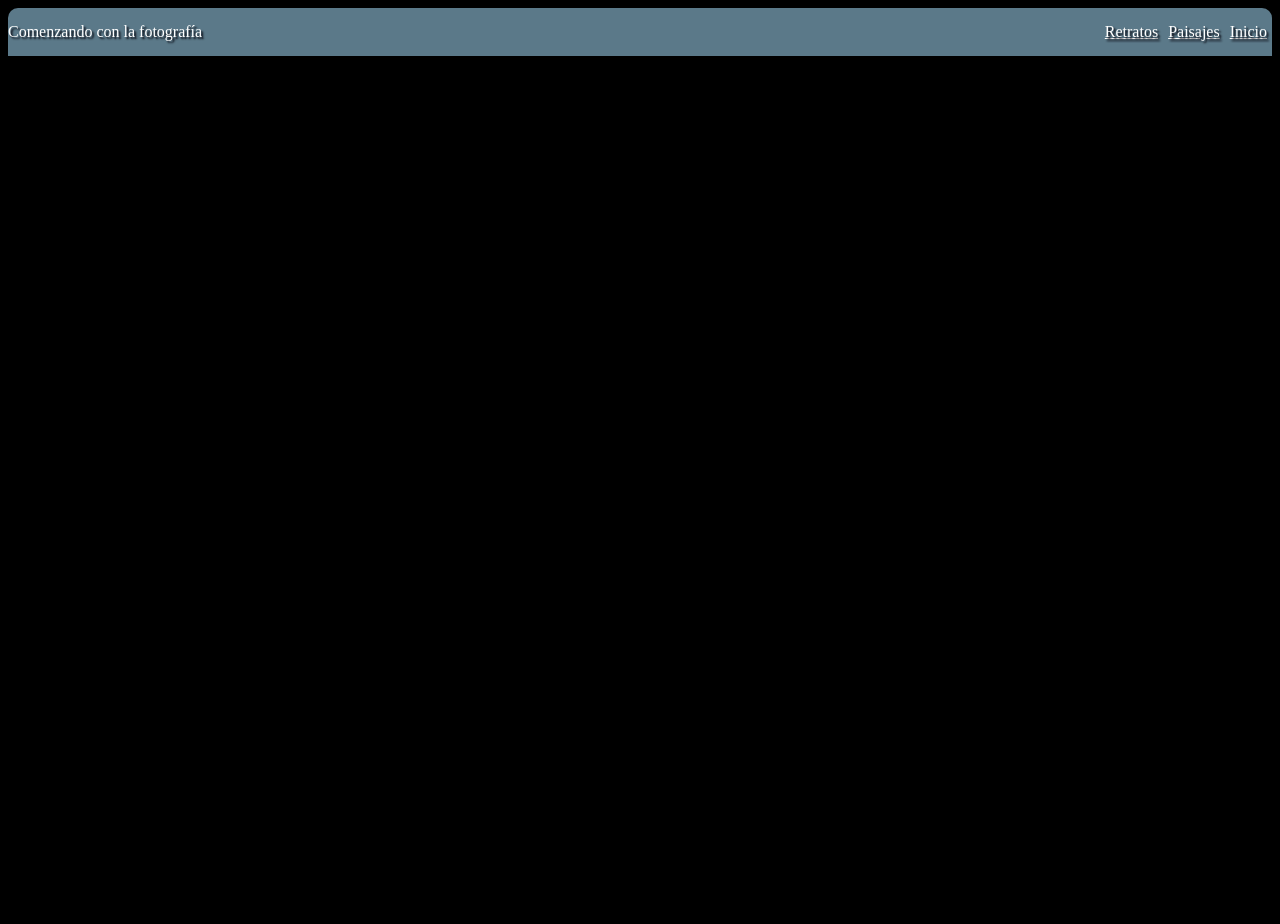
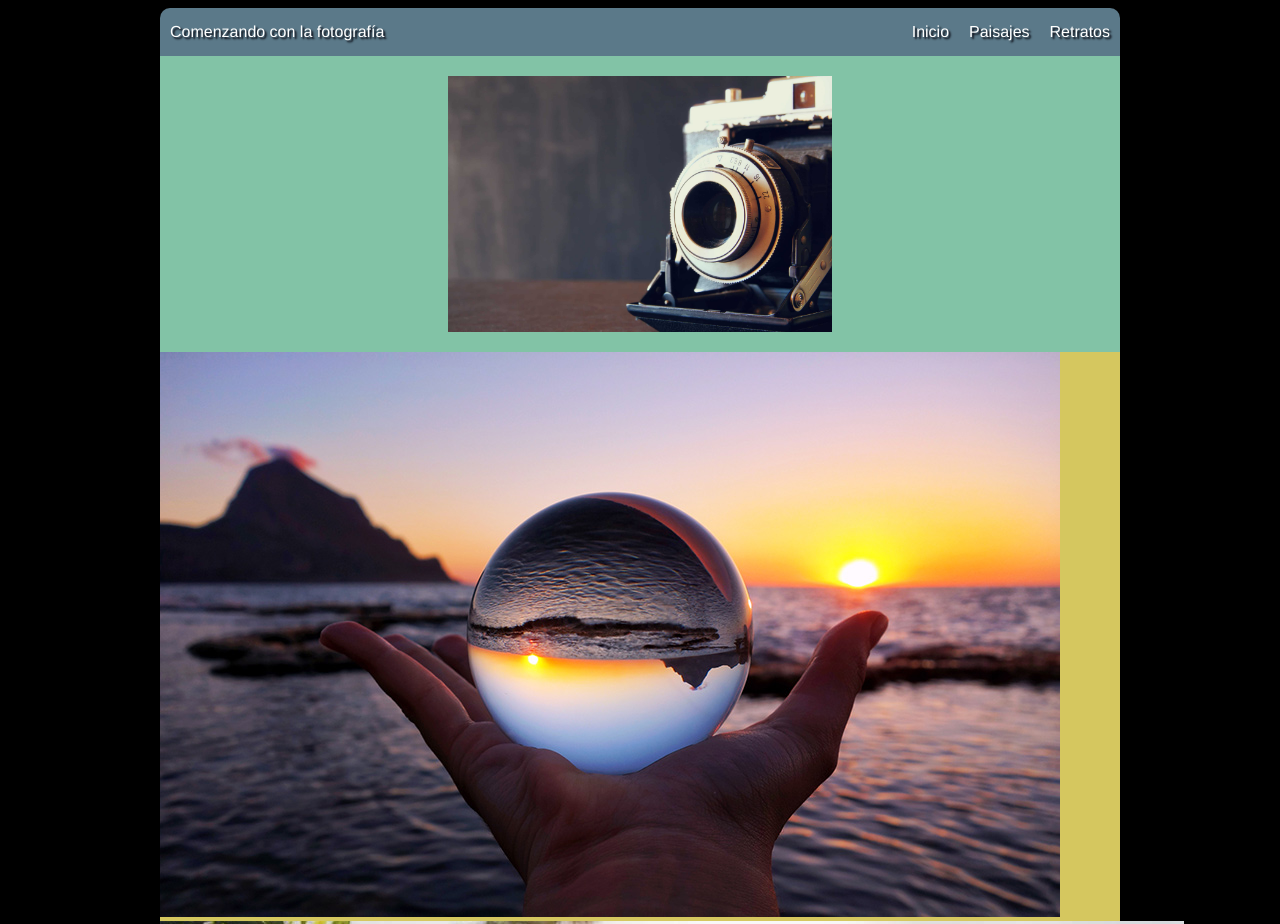
Before and after one commit to idtrone/css, a plain HTML site: page index.html in a window 1280 px wide. Shown: the top 924 px of the page. Before the commit the page ends 800 px from the top, so only its background shows below. Drawn offline with Linux system fonts and the light colour scheme.

Commit message:
modificacion de estilos insercion de fotos

```diff
--- a/css/estilos.css
+++ b/css/estilos.css
@@ -1,5 +1,18 @@
 body{
     background: black;
+    font-family: helvetica;
+}
+
+#wrapper
+{
+    margin: 0 auto;
+}
+
+.container {
+    margin: 0 auto;
+    padding: 0;
+    width: 100%;
+    max-width: 960px;
 }
 
 header {
@@ -12,7 +25,7 @@ header {
 
 .titulo {
     float: left;
-    padding: 15px 0;
+    padding: 15px 10px;
     height: 100%;
 }
 
@@ -25,7 +38,7 @@ ul{
 li{
     float: right;
     display: block;
-    margin: 0 5px;
+    margin: 0 10px;
     padding: 15px 0;
     height: 100%;
 }
@@ -33,7 +46,33 @@ li{
 li a{
     color: white;
     font-style: normal;
+    text-decoration: none;
 }
+
+figure{
+    margin: 0;
+}
+
+.column1{
+    width: 100%;
+    background: #82c3a6;
+}
+.column1 img{
+    width: 40%;
+    max-width: 400px;
+    display: block;
+    margin: 0 auto;
+    padding: 20px 0;
+}
+
+.container2{
+    margin: 0;
+    width: 100%;
+    display: flex;
+    flex-flow: row wrap;
+    background: #d5c75f;
+}
+
 
 
 footer{
--- a/index.html
+++ b/index.html
@@ -2,25 +2,43 @@
 <html lang="en">
 <head>
     <meta charset="UTF-8">
+    <meta name="viewport" content="initial-scale=no, width=device-width, user-scalable=no">
     <title>Examen</title>
     <link rel="stylesheet" href="css/estilos.css">
 </head>
 <body>
+    <div class="container">
         <header>
             <div class="titulo">
                 Comenzando con la fotografía
             </div>
             <nav>
                 <ul>
-                <li class="page"><a href="">Inicio</a></li>
-                <li class="page"><a href="">Paisajes</a></li>
-                <li class="page"><a href="">Retratos</a></li>
+                    <li id="portrait" class="page"><a href="">Retratos</a></li>
+                    <li id="paisaje" class="page"><a href="">Paisajes</a></li>
+                    <li id="home" class="page"><a href="">Inicio</a></li>
                 </ul>
             </nav>
         </header>
 
+        <section>
+            <figure class="column1">
+                <img src="img/foto1.jpg" alt="">
+            </figure>
+        </section>
+
+        <section class="container2">
+            <figure class="column2">
+                <img src="img/foto2.jpg" alt="">
+            </figure>
+            <figure class="column3">
+                <img src="img/foto4.jpg" alt="">
+            </figure>
+        </section>
+
         <footer>
-
+            derechjos reservados
         </footer>
+    </div>
 </body>
 </html>
```
Also changed, not shown: img/foto1.jpg (added), img/foto2.jpg (added), img/foto3.jpg (added), img/foto4.jpg (added). Lines whose indentation alone changed are shown as unchanged.
